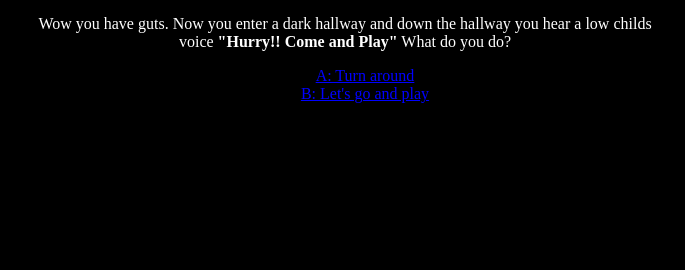
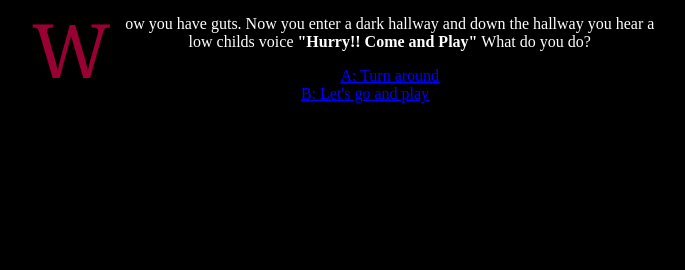
Before and after one commit to krawaller/academysummer2017, a PHP site: page /page1.html in a window 1280 px wide. Shown: the part 530-800 px from the top of the page, without its empty margins (295-980 px from the left). Run offline with PHP 8.4, Linux system fonts and the light colour scheme.

Commit message:
challenge completed

```diff
--- a/MarcusKarlsson/Game/index.html
+++ b/MarcusKarlsson/Game/index.html
@@ -9,7 +9,7 @@
     <div id="scriptbox">
         <img id="mainpic" src="https://cdn.pixabay.com/photo/2016/07/04/21/05/ladder-1497436_960_720.jpg">
         <p id="maintext">
-            You're in a stairway and suddenly you hear a low voice saying
+            <span class = "fcharacter">Y</span> ou are in a stairway and suddenly you hear a low voice saying
             <strong>"Come and play with me"</strong> down the stairs what do you do?<br>
         </p>
         <ol>
--- a/MarcusKarlsson/Game/page1.html
+++ b/MarcusKarlsson/Game/page1.html
@@ -11,7 +11,7 @@ https://encrypted-tbn0.gstatic.com/images?q=tbn:ANd9GcQIRZiDKex80sEPAzT9vQNXQXOL
         <img id="mainpic" src="https://vignette3.wikia.nocookie.net/creepypasta/images/5/50/Long_Dark_Hallway_v2_wip_by_spinagain.png/revision/latest?cb=20120416024441"
 ">
        <p id="maintext">
-            Wow you have guts. Now you enter a dark hallway and down the hallway
+            <span class = "fcharacter">W</span>ow you have guts. Now you enter a dark hallway and down the hallway
             you hear a low childs voice <strong>"Hurry!! Come and Play"</strong>
             What do you do?
         </p>
--- a/MarcusKarlsson/Game/page2.html
+++ b/MarcusKarlsson/Game/page2.html
@@ -9,7 +9,7 @@
     <div id="scriptbox">
         <img id="mainpic" src="http://fextralife.com/wp-content/uploads/2014/09/Lost-in-PT-door.jpg">
       <p id="maintext">
-            You turned around good job! Let's get out of here but... behind you, you
+            <span class = "fcharacter">Y</span> ou turned around good job! Let's get out of here but... behind you, you
             hear <strong>"Pls Don't go Turn around!"</strong> What do you do?<br>
              <br>
         </p>
--- a/MarcusKarlsson/Game/style.css
+++ b/MarcusKarlsson/Game/style.css
@@ -35,3 +35,14 @@ li{
     height: 60%;
     padding: 10px;
 }
+
+.fcharacter {
+  color: #903;
+  float: left;
+  font-family: Georgia;
+  font-size: 75px;
+  line-height: 60px;
+  padding-top: 4px;
+  padding-right: 8px;
+  padding-left: 3px;
+}
```
